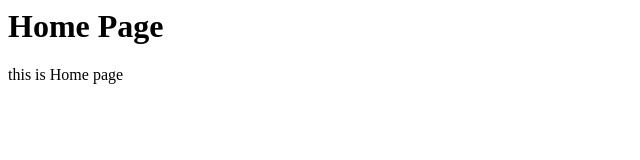
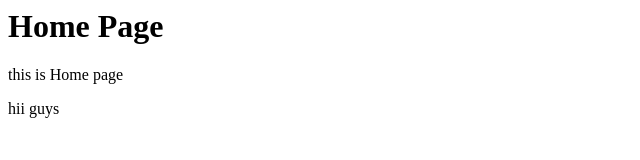
Before and after one commit to iamakshat09/jenkins-test, a plain HTML site: page index.html in a window 1280 px wide. Shown: the full height of the page, 0-640 px from the left. Drawn offline with Linux system fonts and the light colour scheme.

Commit message:
Add greeting paragraph to home page

```diff
--- a/index.html
+++ b/index.html
@@ -5,5 +5,6 @@
   <body>
     <h1>Home Page</h1>
     <p>this is Home page</p>
+    <p>hii guys</p>
   </body>
 </html>
```
